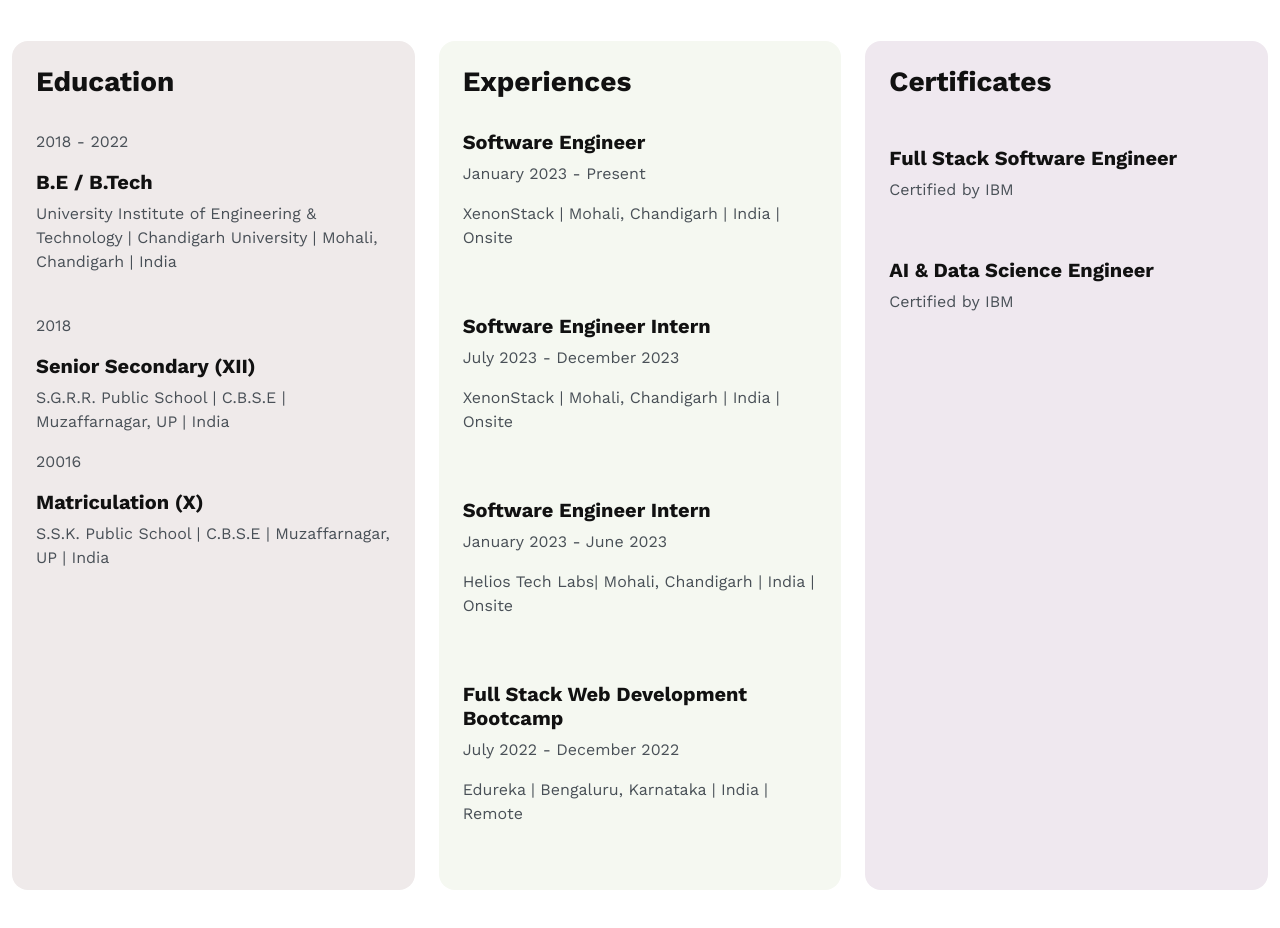
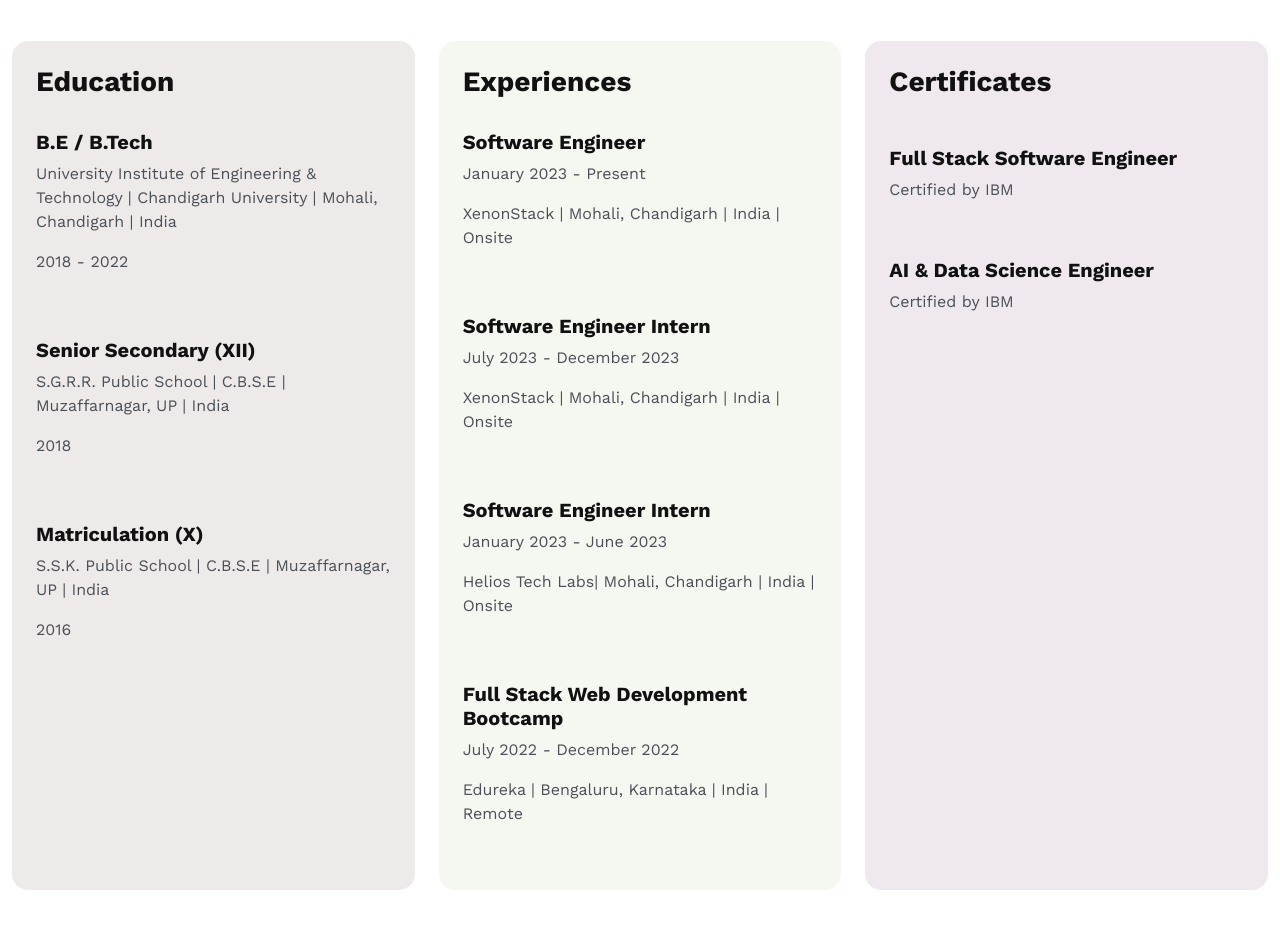
Before and after one commit to muhammadfaisal19/portfolio, a plain HTML site: page index.html in a window 1280 px wide. Shown: the part 980-1908 px from the top of the page. Drawn offline with nearby package versions, Linux system fonts and the light colour scheme.

Commit message:
ed sect updated

```diff
--- a/index.html
+++ b/index.html
@@ -246,19 +246,17 @@
               Education
             </h3>
             <div class="py-4">
-              <p class="text-dark-emphasis">
-                2018 - 2022
-              </p>
               <h5>
                 B.E / B.Tech
               </h5>
               <p class="text-dark-emphasis">
                 University Institute of Engineering & Technology | Chandigarh University | Mohali, Chandigarh | India
               </p>
+              <p class="text-dark-emphasis">
+                2018 - 2022
+              </p>
             </div>
-            <p class="text-dark-emphasis">
-              2018
-            </p>
+            <div class="py-4">
               <h5>
                 Senior Secondary (XII)
               </h5>
@@ -266,14 +264,21 @@
                 S.G.R.R. Public School | C.B.S.E | Muzaffarnagar, UP | India
               </p>
               <p class="text-dark-emphasis">
-              20016
+                2018
               </p>
+            </div>
+            <div class="py-4">
               <h5>
                 Matriculation (X)
               </h5>
               <p class="text-dark-emphasis">
                 S.S.K. Public School | C.B.S.E | Muzaffarnagar, UP | India
               </p>
+              <p class="text-dark-emphasis">
+                2016
+              </p>
+            </div>
+
           </div>
         </div>
 
```
Lines whose indentation alone changed are shown as unchanged.
